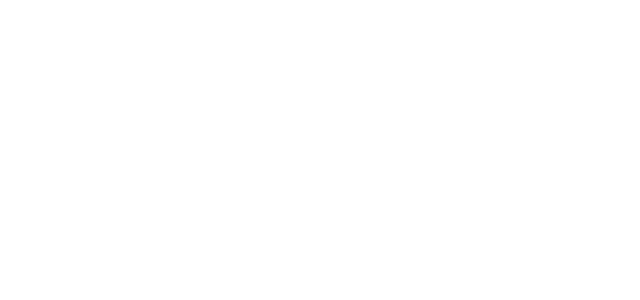
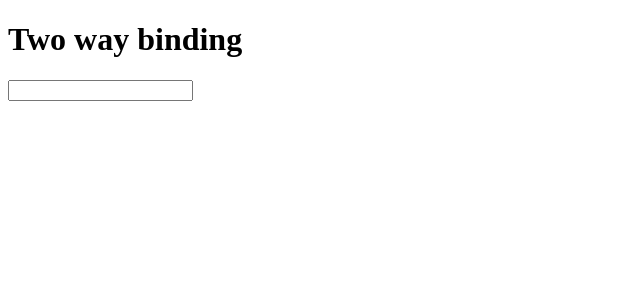
Before and after one commit to NeelCitrusbug/Angular-Learning, an Angular app: page / in a window 1280 px wide. Shown: the top 300 px of the page, without its empty margins (0-640 px from the left). Built offline with nearby package versions, Linux system fonts and the light colour scheme.

Commit message:
two way binding

```diff
--- a/src/app/app.component.html
+++ b/src/app/app.component.html
@@ -1,3 +1,7 @@
+<h1>Two way binding</h1>
 
+<input type="text" [(ngModel)]="name" name="name">
+
+<h2>{{ name }}</h2>
 
 <router-outlet></router-outlet>
--- a/src/app/app.component.ts
+++ b/src/app/app.component.ts
@@ -7,4 +7,5 @@
 })
 export class AppComponent {
   title = 'practice';
+  name:any = '';
 }
--- a/src/app/app.module.ts
+++ b/src/app/app.module.ts
@@ -1,5 +1,6 @@
 import { NgModule } from '@angular/core';
 import { BrowserModule } from '@angular/platform-browser';
+import {FormsModule} from '@angular/forms';
 
 import { AppRoutingModule } from './app-routing.module';
 import { AppComponent } from './app.component';
@@ -10,7 +11,8 @@
   ],
   imports: [
     BrowserModule,
-    AppRoutingModule
+    AppRoutingModule,
+    FormsModule
   ],
   providers: [],
   bootstrap: [AppComponent]
```
